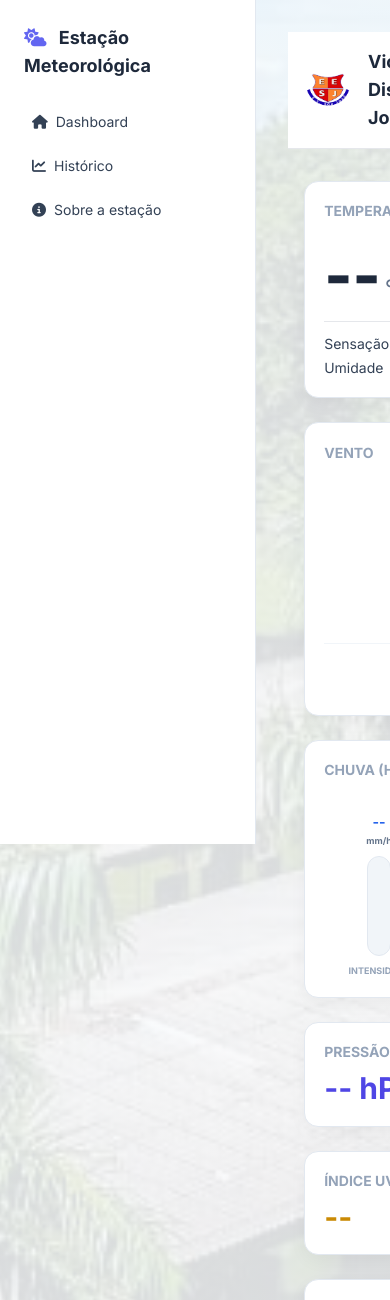
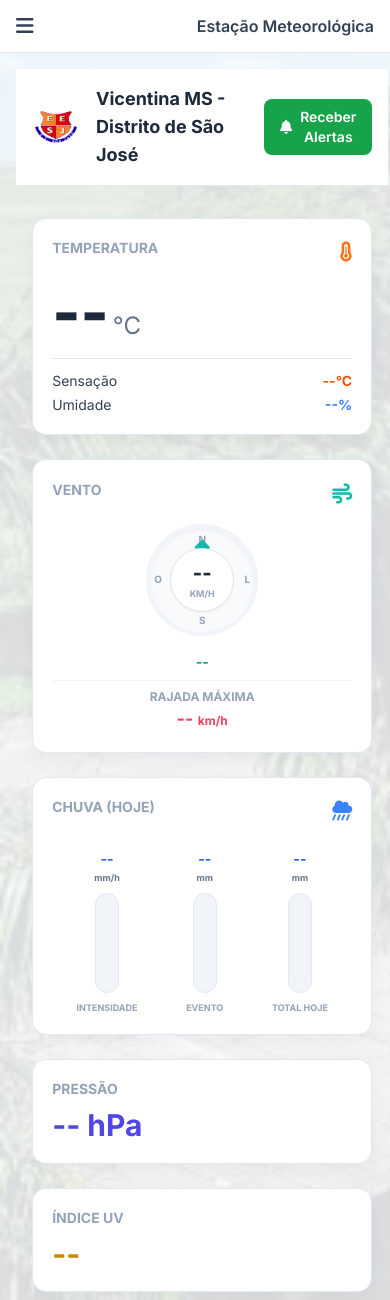
Before and after one commit to rodrigoraa/EstacaoEmPython, a Flask app: page / in a window 390 px wide; the page is wider, and only the part inside the window is pictured. Shown: the top 1300 px of that part. Run offline with Flask 3, Linux system fonts and the light colour scheme; data that the repository does not hold is empty; parts of the project's set-up code (start-up, migrations or seed data) failed here and were passed over; some libraries are stand-ins or nearby versions.

Commit message:
Menu lateral

```diff
--- a/estacao/templates/layout.html
+++ b/estacao/templates/layout.html
@@ -2,7 +2,6 @@
 <html lang="pt-BR">
 
 <head>
-
     <meta charset="UTF-8">
     <meta name="viewport" content="width=device-width, initial-scale=1.0">
 
@@ -16,37 +15,80 @@
         rel="stylesheet" />
 
     <link rel="stylesheet" href="{{ url_for('static', filename='css/style.css') }}" />
-
 </head>
 
 <body class="bg-slate-50 font-[Inter]">
 
-    <div class="flex min-h-screen">
+    <!-- BOTÃO MENU MOBILE -->
+
+    <div class="md:hidden bg-white border-b px-4 py-3 flex items-center justify-between">
+
+        <button onclick="toggleMenu()" class="text-slate-700 text-xl">
+            <i class="fa-solid fa-bars"></i>
+        </button>
+
+        <span class="font-semibold text-slate-700">
+            Estação Meteorológica
+        </span>
+
+    </div>
+
+    <!-- OVERLAY MOBILE -->
+
+    <div id="menuOverlay" onclick="toggleMenu()" class="fixed inset-0 bg-black/40 hidden z-40 md:hidden">
+    </div>
+
+    <div class="flex">
 
         <!-- MENU LATERAL -->
 
-        <aside class="w-64 bg-white border-r border-slate-200 p-6 fixed h-screen">
+        <aside id="menuLateral" class="fixed md:static top-0 left-0 h-screen w-64 bg-white border-r border-slate-200 p-6 z-50
+                  transform -translate-x-full md:translate-x-0 transition-transform duration-200">
 
             <h2 class="text-lg font-bold text-slate-800 mb-6">
+
                 <i class="fa-solid fa-cloud-sun text-indigo-500 mr-2"></i>
+
                 Estação Meteorológica
+
             </h2>
 
             <nav class="space-y-2 text-sm">
 
-                <a href="/" class="flex items-center gap-2 p-2 rounded hover:bg-slate-100">
+                <a href="/" class="flex items-center gap-2 p-2 rounded
+     {% if request.path == '/' %}
+       bg-indigo-50 text-indigo-600 font-semibold
+     {% else %}
+       hover:bg-slate-100 text-slate-700
+     {% endif %}">
+
                     <i class="fa-solid fa-house"></i>
                     Dashboard
+
                 </a>
 
-                <a href="/historico" class="flex items-center gap-2 p-2 rounded hover:bg-slate-100">
+                <a href="/historico" class="flex items-center gap-2 p-2 rounded
+     {% if request.path.startswith('/historico') %}
+       bg-indigo-50 text-indigo-600 font-semibold
+     {% else %}
+       hover:bg-slate-100 text-slate-700
+     {% endif %}">
+
                     <i class="fa-solid fa-chart-line"></i>
                     Histórico
+
                 </a>
 
-                <a href="/sobre" class="flex items-center gap-2 p-2 rounded hover:bg-slate-100">
+                <a href="/sobre" class="flex items-center gap-2 p-2 rounded
+     {% if request.path.startswith('/sobre') %}
+       bg-indigo-50 text-indigo-600 font-semibold
+     {% else %}
+       hover:bg-slate-100 text-slate-700
+     {% endif %}">
+
                     <i class="fa-solid fa-circle-info"></i>
                     Sobre a estação
+
                 </a>
 
             </nav>
@@ -55,7 +97,7 @@
 
         <!-- CONTEÚDO -->
 
-        <main class="flex-1 p-8 ml-64">
+        <main class="flex-1 p-4 md:p-8 md:ml-64">
 
             {% block conteudo %}{% endblock %}
 
@@ -63,6 +105,20 @@
 
     </div>
 
+    <script>
+
+        function toggleMenu() {
+
+            const menu = document.getElementById("menuLateral");
+            const overlay = document.getElementById("menuOverlay");
+
+            menu.classList.toggle("-translate-x-full");
+            overlay.classList.toggle("hidden");
+
+        }
+
+    </script>
+
 </body>
 
 </html>
```
